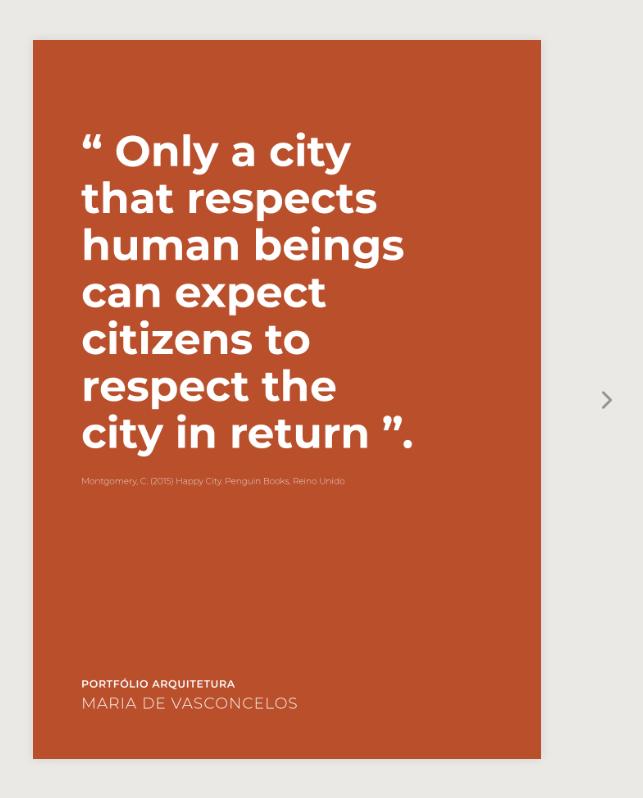
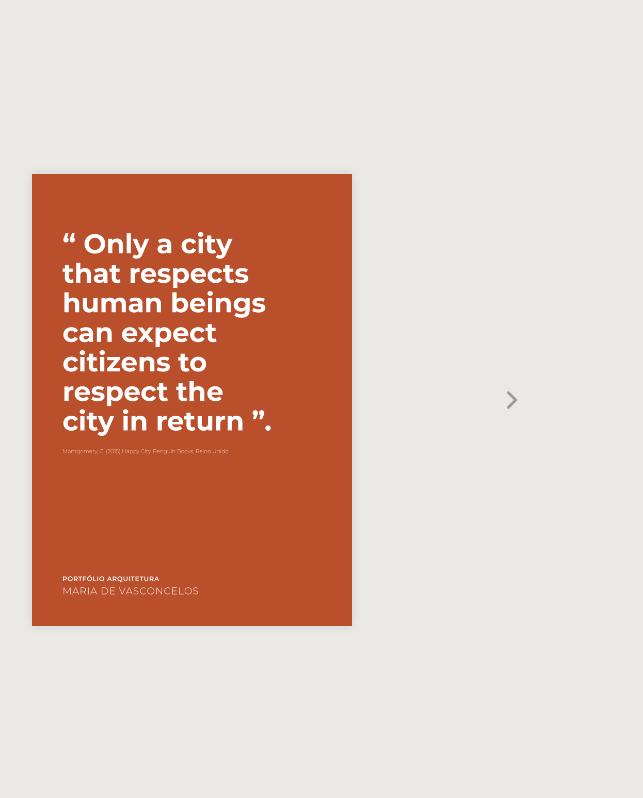
Before and after one commit to mariadevasconcelos/website, a Next.js app: page / in a window 1280 px wide. Shown: the whole page, without its empty margins (608-1251 px from the left). Built offline with nearby package versions, Linux system fonts and the light colour scheme.

Commit message:
Tweaked mobile styles

```diff
--- a/app/page.module.css
+++ b/app/page.module.css
@@ -1,24 +1,19 @@
 .container {
-	position: relative;
-	display: flex;
-	flex-direction: row;
+	display: grid;
+	grid-template-rows: 1fr;
+	grid-template-columns: 1fr 1fr 1fr 1fr;
 	align-items: center;
 	justify-content: center;
-	width: 100vw;
-	height: 100vh;
-	background-color: #ebe9e6;
+	height: 90%;
+	padding: 50px 0;
 }
 
-.pageWrapper {
-	display: grid;
-	grid-template-columns: 1fr 1fr;
-	gap: 1px;
-	height: 90vh;
-	aspect-ratio: 297 / 210;
+.isPortraitMode.container {
+	grid-template-columns: 1fr;
+	padding: 25px;
 }
 
-.pageLeft,
-.pageRight {
+.page {
 	box-shadow: 0 0 10px rgb(0 0 0 / 10%);
 }
 
@@ -35,3 +30,18 @@
 .arrowWrapper:hover {
 	color: #645a69;
 }
+
+
+.isPortraitMode .arrowWrapper {
+	position: fixed;
+	top: 0;
+	left: 0;
+	z-index: 100;
+	width: 50vw;
+	height: 100vh;
+	opacity: 0;
+}
+
+.isPortraitMode .arrowWrapper.right {
+	left: 50vw;
+}
--- a/app/page.tsx
+++ b/app/page.tsx
@@ -4,7 +4,7 @@
 
 import { Image } from '@mantine/core';
 import { IconChevronLeft, IconChevronRight } from '@tabler/icons-react';
-import { useEffect, useMemo, useState } from 'react';
+import { useEffect, useState } from 'react';
 
 import styles from './page.module.css';
 
@@ -22,47 +22,67 @@ export default function Page() {
 	//
 	// A. Setup variables
 
-	const [currentPage, setCurrentPage] = useState(0);
+	const [currentLeftPage, setCurrentLeftPage] = useState<number>(-1);
+	const [isPortraitMode, setIsPortraitMode] = useState(true);
 
 	//
 	// B. Transform data
 
-	const leftPageUrl = useMemo(() => {
-		// Special case for first page
-		if (currentPage <= 0) return null;
-		// For all other pages
-		return `/${DOC_PRFIX}/${DOC_PRFIX}-${currentPage}.png`;
-		//
-	}, [currentPage]);
-
-	const rightPageUrl = useMemo(() => {
-		// Special case for first page
-		if (currentPage === 0) return `/${DOC_PRFIX}/${DOC_PRFIX}-${currentPage}.png`;
-		// Special case for last page
-		if (currentPage === PAGE_COUNT) return null;
-		// For all other pages
-		return `/${DOC_PRFIX}/${DOC_PRFIX}-${currentPage + 1}.png`;
-		//
-	}, [currentPage]);
+	useEffect(() => {
+		const handleResize = () => {
+			setIsPortraitMode(window.innerWidth < window.innerHeight);
+		};
+		window.addEventListener('resize', handleResize);
+		handleResize();
+		return () => window.removeEventListener('resize', handleResize);
+	});
 
 	//
 	// C. Handle actions
 
 	function handleReducePage() {
-		// Special case for first page
-		if (currentPage <= 0) return;
-		// For all other pages
-		else setCurrentPage(prev => (prev - 2));
+		//
+		if (isPortraitMode) {
+			//
+			if (currentLeftPage <= 0) {
+				setCurrentLeftPage(0);
+				return;
+			}
+			setCurrentLeftPage(prev => prev - 1);
+			return;
+			//
+		}
+		else {
+			if (currentLeftPage <= 0) {
+				setCurrentLeftPage(-1);
+				return;
+			}
+			setCurrentLeftPage(prev => prev - 2);
+			return;
+		}
 		//
 	}
 
 	function handleIncreasePage() {
-		// Special case for first page
-		if (currentPage <= 0) setCurrentPage(1);
-		// Special case for last page
-		else if (currentPage >= PAGE_COUNT) return;
-		// For all other pages
-		else setCurrentPage(prev => (prev + 2));
+		//
+		if (isPortraitMode) {
+			//
+			if (currentLeftPage >= PAGE_COUNT) {
+				setCurrentLeftPage(PAGE_COUNT);
+				return;
+			}
+			setCurrentLeftPage(prev => prev + 1);
+			return;
+			//
+		}
+		else {
+			if (currentLeftPage >= PAGE_COUNT) {
+				setCurrentLeftPage(PAGE_COUNT);
+				return;
+			}
+			setCurrentLeftPage(prev => prev + 2);
+			return;
+		}
 		//
 	}
 
@@ -79,28 +99,20 @@ export default function Page() {
 	// D. Render components
 
 	return (
-		<div className={styles.container}>
+		<div className={`${styles.container} ${isPortraitMode && styles.isPortraitMode}`}>
 
-			{leftPageUrl ? (
-				<div className={styles.arrowWrapper} onClick={handleReducePage}>
-					<IconChevronLeft size={30} />
-				</div>
-			) : (
-				<div className={styles.arrowWrapper} />
+			<div className={`${styles.arrowWrapper} ${styles.left}`} onClick={handleReducePage}>
+				{currentLeftPage >= 0 && <IconChevronLeft size={30} />}
+			</div>
+
+			{currentLeftPage >= 0 ? <Image className={styles.page} src={`/${DOC_PRFIX}/${DOC_PRFIX}-${currentLeftPage}.png`} /> : <div />}
+			{!isPortraitMode && (
+				currentLeftPage < PAGE_COUNT ? <Image className={styles.page} src={`/${DOC_PRFIX}/${DOC_PRFIX}-${currentLeftPage + 1}.png`} /> : <div />
 			)}
 
-			<div className={styles.pageWrapper}>
-				{leftPageUrl ? <Image className={styles.pageLeft} src={leftPageUrl} /> : <div />}
-				{rightPageUrl ? <Image className={styles.pageRight} src={rightPageUrl} /> : <div />}
+			<div className={`${styles.arrowWrapper} ${styles.right}`} onClick={handleIncreasePage}>
+				<IconChevronRight size={30} />
 			</div>
-
-			{rightPageUrl ? (
-				<div className={styles.arrowWrapper} onClick={handleIncreasePage}>
-					<IconChevronRight size={30} />
-				</div>
-			) : (
-				<div className={styles.arrowWrapper} />
-			)}
 
 		</div>
 	);
--- a/app/reset.css
+++ b/app/reset.css
@@ -1,6 +1,16 @@
 body {
+	display: flex;
+	align-items: center;
+	justify-content: center;
+	min-height: 100vh;
 	padding: 0;
 	margin: 0;
 	font-family: Arial, sans-serif;
-	background-color: #f4f4f4;
+	background-color: #ebe9e6;
 }
+
+@media (prefers-color-scheme: dark) {
+	body {
+		background-color: #1a1a1a;
+	}
+}
--- a/package.json
+++ b/package.json
@@ -15,7 +15,6 @@
 		"@mantine/core": "7.13.4",
 		"@mantine/hooks": "7.13.4",
 		"@tabler/icons-react": "3.21.0",
-		"@wojtekmaj/react-hooks": "1.21.0",
 		"next": "15.0.2",
 		"react": "18.3.1"
 	},
```
